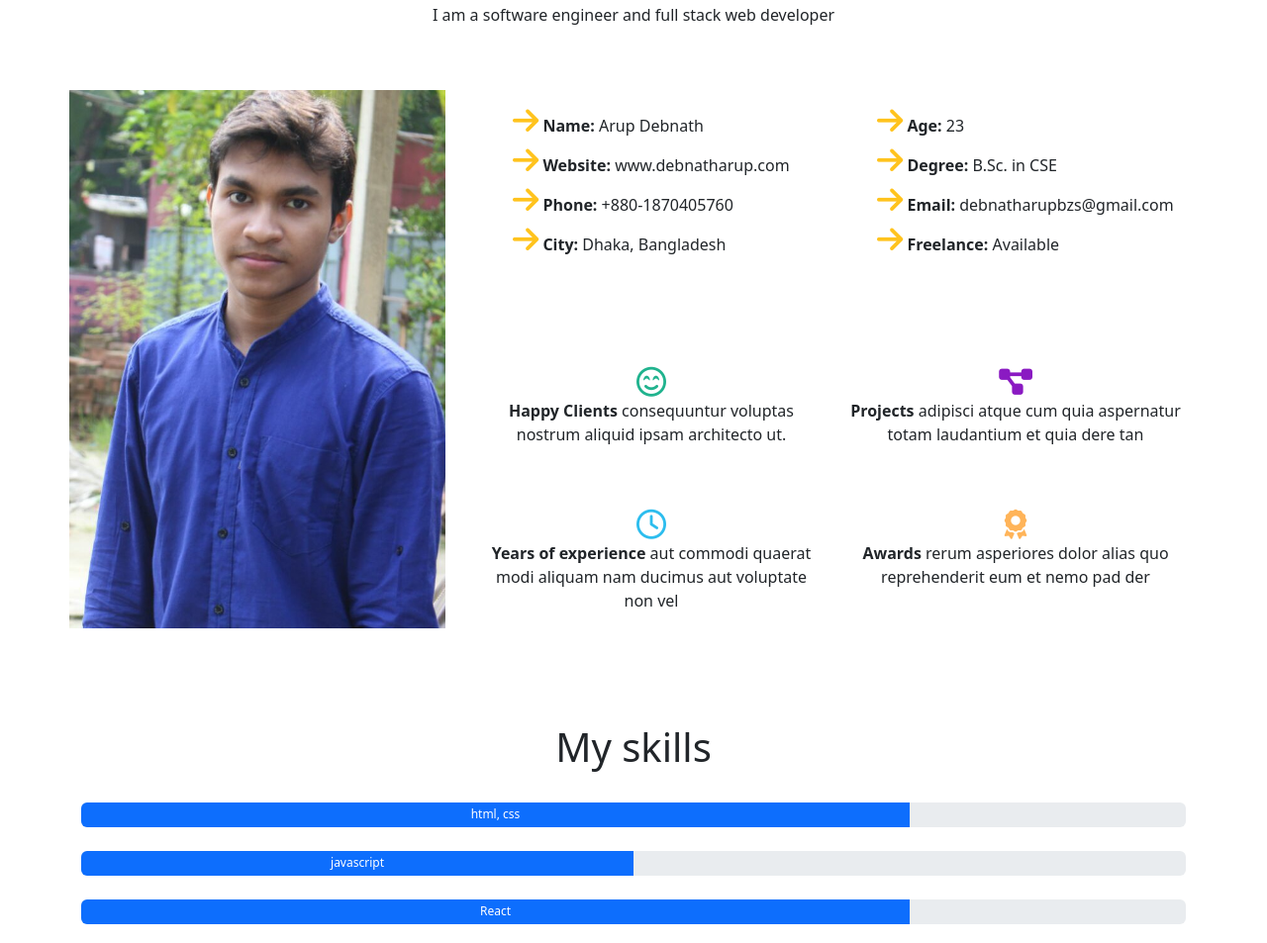
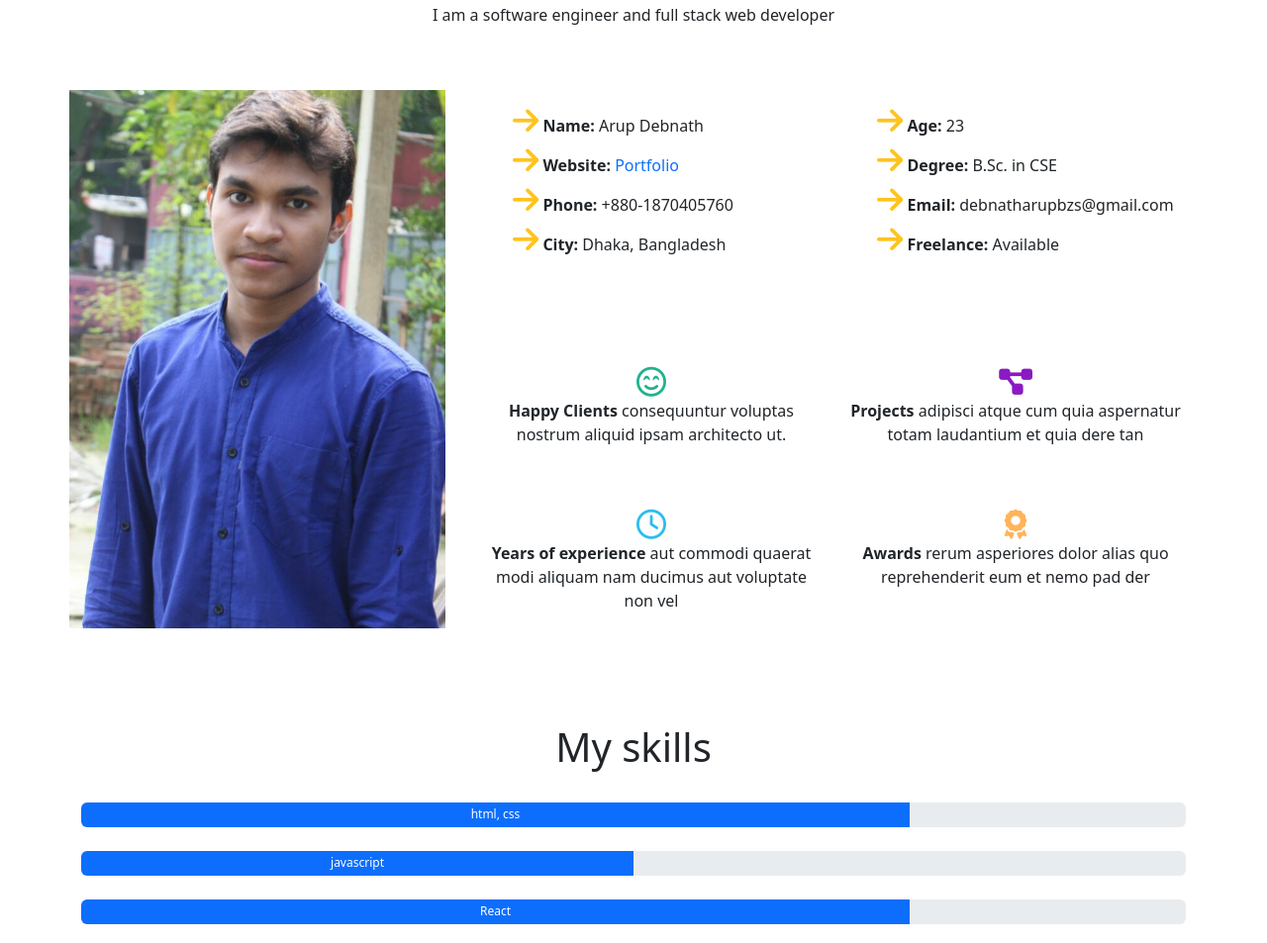
Before and after one commit to Arup43/portfolio, a plain HTML site: page index.html in a window 1280 px wide. Shown: the part 967-1920 px from the top of the page at 99% size. Drawn offline with nearby package versions, Linux system fonts and the light colour scheme.

Commit message:
Added portfolio link

```diff
--- a/index.html
+++ b/index.html
@@ -85,7 +85,7 @@
                                         <span>Arup Debnath</span>
                                     </li>
                                     <li class="mb-2"><i class="fa-solid fa-arrow-right"></i> <strong>Website:</strong>
-                                        <span>www.debnatharup.com</span>
+                                        <a href="https://arup43.github.io/portfolio/" style="text-decoration: none;">Portfolio</a>
                                     </li>
                                     <li class="mb-2"><i class="fa-solid fa-arrow-right"></i> <strong>Phone:</strong>
                                         <span>+880-1870405760</span>
```
